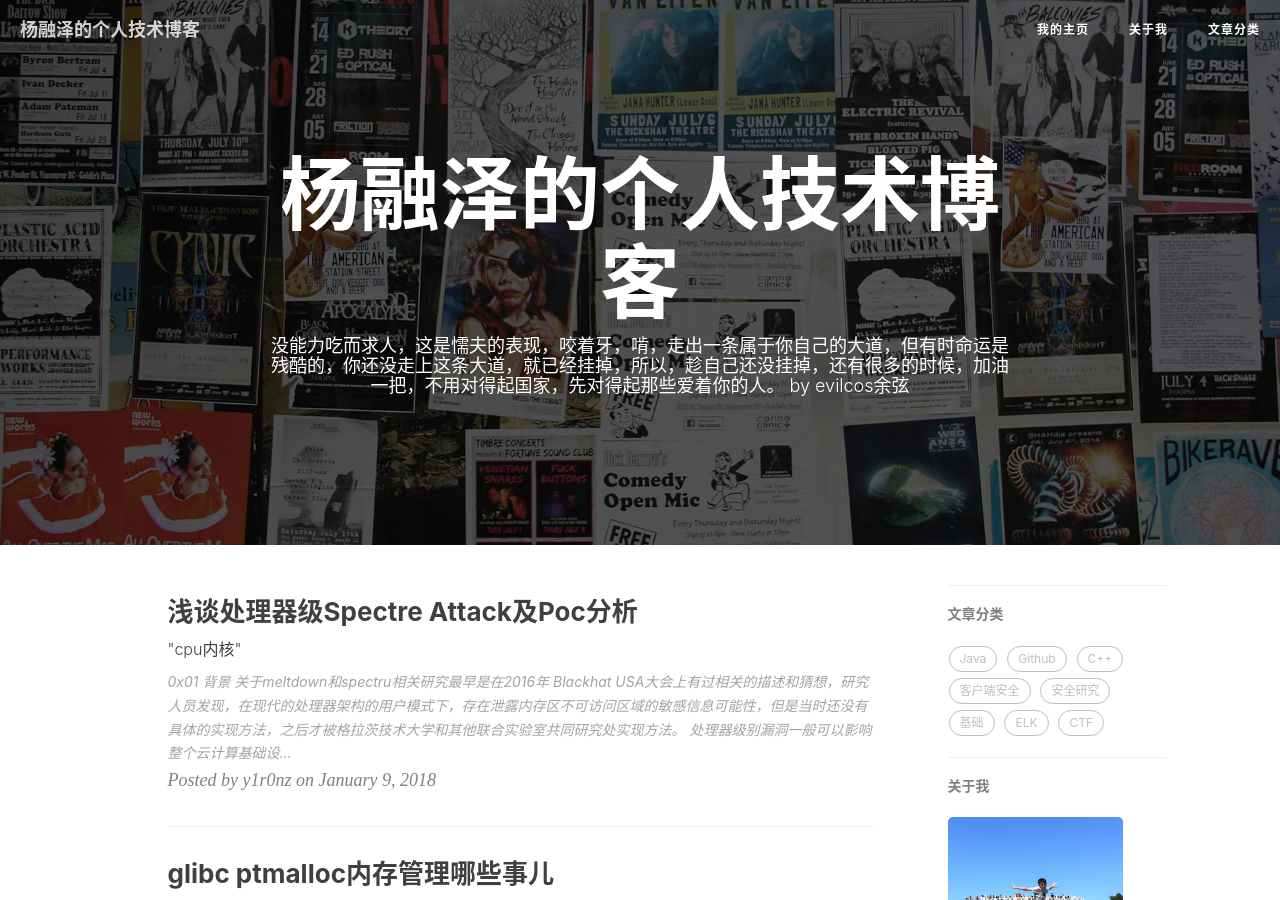
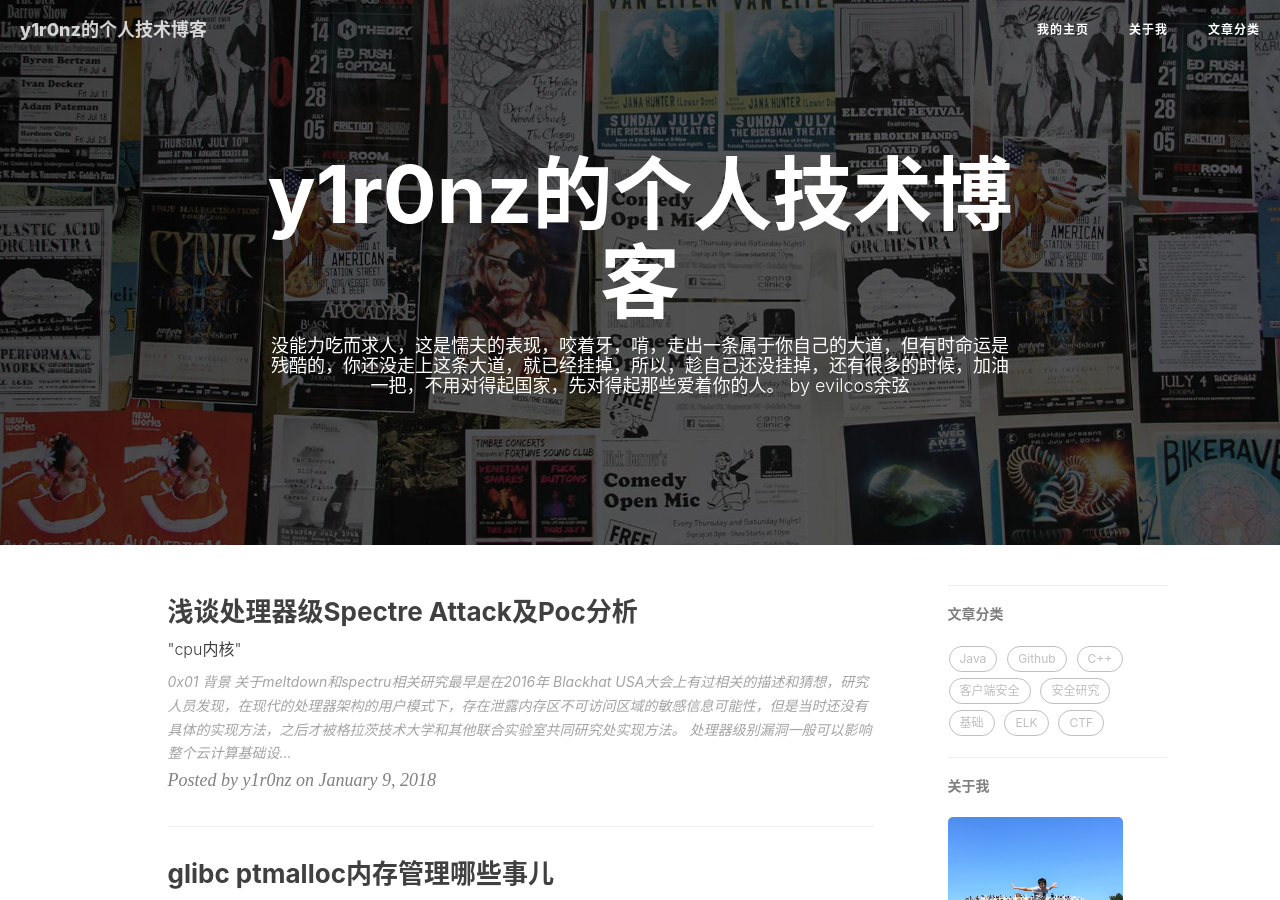
Before and after one commit to yangrz/blog, a Jekyll site: the page built from index.html, in a window 1280 px wide and 900 px high. Built offline with Jekyll 4.4.1, drawn with Linux system fonts in a browser that asks for light colours; nearby versions of some CDN libraries; the list of posts is cut into pages by our own code; comment, search, counter and statistics services are not loaded; some of the changed text lies outside the part shown.

Commit message:
2018-01-13

```diff
--- a/_config.yml
+++ b/_config.yml
@@ -1,5 +1,5 @@
 #Site settings
-title: 杨融泽的个人技术博客
+title: y1r0nz的个人技术博客
 SEOTitle: y1r0nz Blog
 header-img: img/home-bg.jpg
 email: yangrz406@163.com
```
